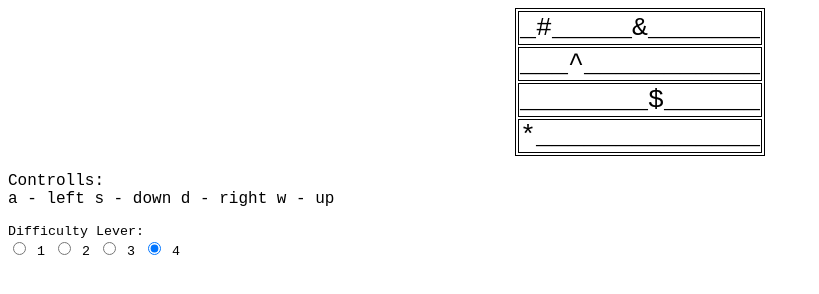
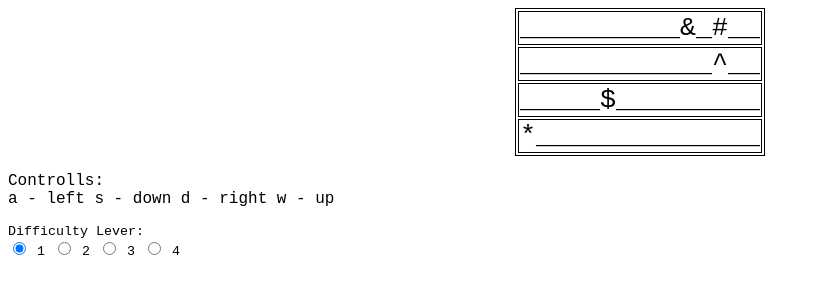
Before and after one commit to maxjackl/Frogger, a plain HTML site: page index.html in a window 1280 px wide. Shown: the whole page, without its empty margins (0-819 px from the left). Drawn offline with Linux system fonts and the light colour scheme.

Commit message:
fixed difficulty level

```diff
--- a/index.html
+++ b/index.html
@@ -79,10 +79,10 @@
 <div id="difficultyLevel">
   Difficulty Lever:
   <form class="small">
-    <input type="radio" name="difficultyLevel" value="1" checked onchange="difficultyLevel = 1;" checked> 1
-    <input type="radio" name="difficultyLevel" value="2" checked onchange="difficultyLevel = 2"> 2
-    <input type="radio" name="difficultyLevel" value="3" checked onchange="difficultyLevel = 3;"> 3
-    <input type="radio" name="difficultyLevel" value="4" checked onchange="difficultyLevel = 4;"> 4
+    <input type="radio" name="difficultyLevel" value="1" onchange="setDifficulty(1);" checked> 1
+    <input type="radio" name="difficultyLevel" value="2" onchange="setDifficulty(2);"> 2
+    <input type="radio" name="difficultyLevel" value="3" onchange="setDifficulty(3);"> 3
+    <input type="radio" name="difficultyLevel" value="4" onchange="setDifficulty(4);"> 4
   </form>
 </div>
 <div id="success">
--- a/logic.js
+++ b/logic.js
@@ -9,23 +9,29 @@
   this.position = position;
 }
 
-  var monstersArray = [];
-  monstersArray.push(new Monster(0.12, "&", [0, 0]));
-  monstersArray.push(new Monster(0.3, "^", [1, 0]));
-  monstersArray.push(new Monster(0.22, "$", [2, 0]));
-  monstersArray.push(new Monster(0.45, "#", [0, 0]));
+var monstersArray = [];
+monstersArray.push(new Monster(0.12, "&", [0, 0]));
+monstersArray.push(new Monster(0.3, "^", [1, 0]));
+monstersArray.push(new Monster(0.22, "$", [2, 0]));
+monstersArray.push(new Monster(0.45, "#", [0, 0]));
 
 
 var difficultyLevel = 1;
 
-createMonsters(difficultyLevel);
+// variable that is describes a relation
+var difficultyChan = 0.3;
+
+function setDifficulty(diff) {
+  difficultyLevel = diff;
+}
 
 function moveMonsters(){
   for (let i=0; i < monstersArray.length; i++) {
     if (monstersArray[i].position[1] >= 14) {
       monstersArray[i].position[1] = 0;
     } else {
-      monstersArray[i].position[1] += (monstersArray[i].speed * difficultyLevel);
+      monstersArray[i].position[1] += (monstersArray[i].speed * (difficultyChan * difficultyLevel));
+      //console.log(monstersArray[i].speed * difficultyLevel);
     }
   }
 
@@ -77,11 +83,11 @@
   for (let i = 0; i < monstersArray.length; i++) {
     let monsterPosTemp = JSON.parse(JSON.stringify(monstersArray[i].position));
     monsterPosTemp[1] = parseInt(monsterPosTemp[1].toFixed(0));
-    console.log("Temp" + i + " monster position: " + monsterPosTemp);
+    //console.log("Temp" + i + " monster position: " + monsterPosTemp);
 
 
     if (JSON.stringify(player.position) === JSON.stringify(monsterPosTemp)) {
-        console.log("you lost");
+        //console.log("you lost");
         document.getElementById("success").innerHTML = "<p>You were eaten!</p>";
         player.position = [3, 0];
       }
```
